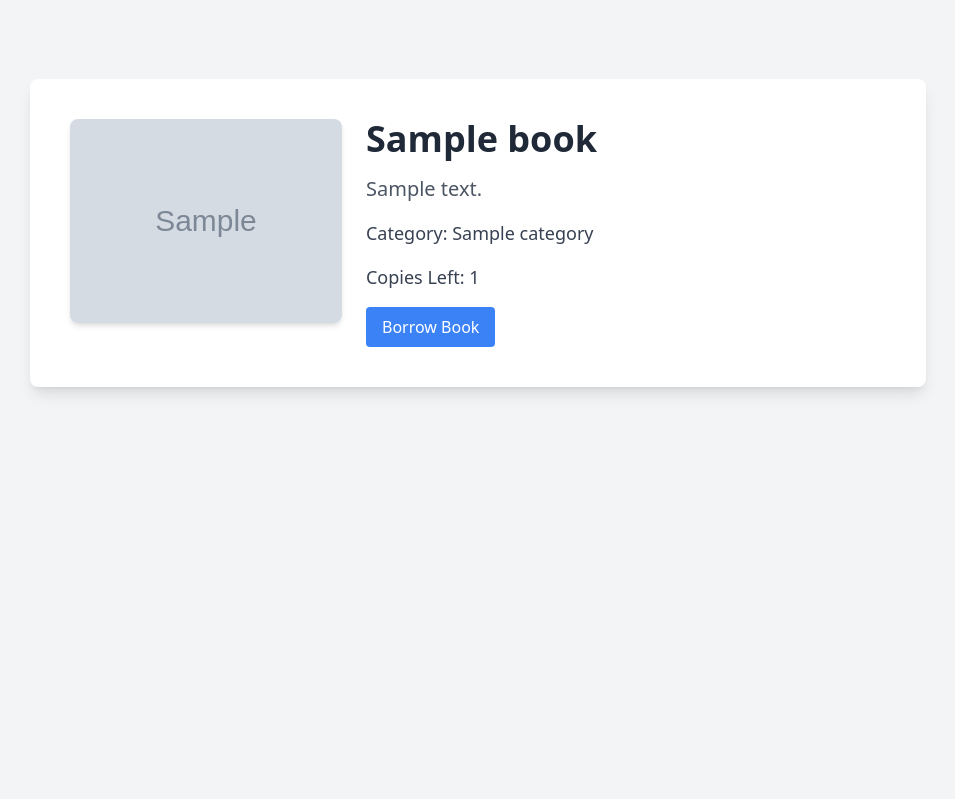
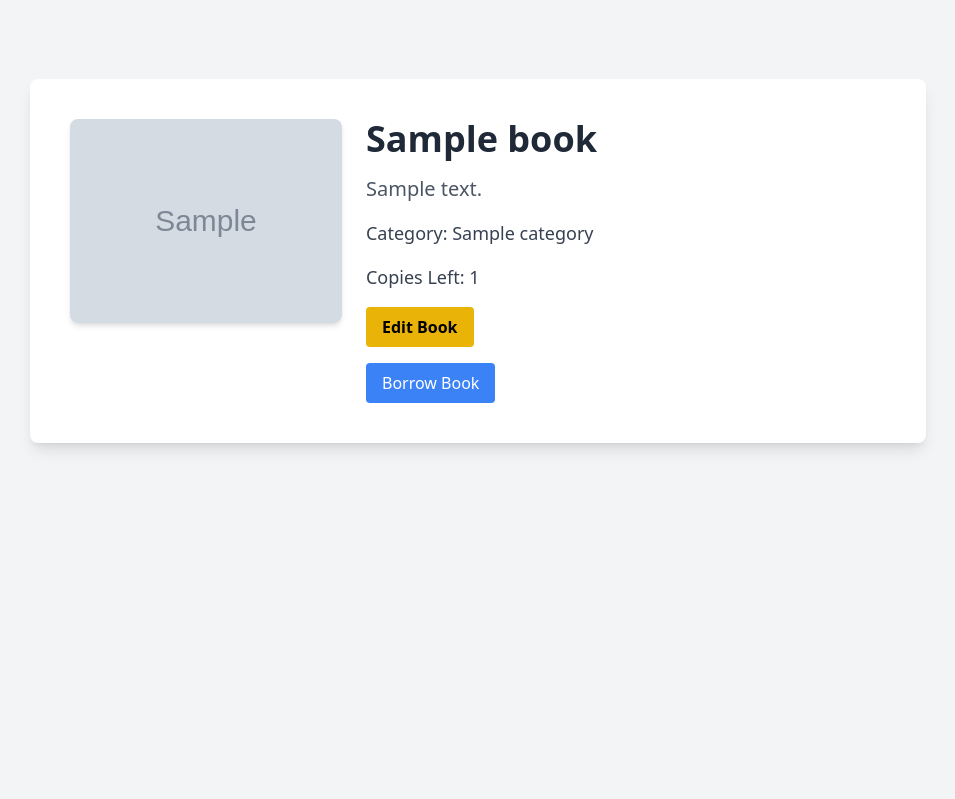
Before and after one commit to HasanAbdelhady/ITI-Final-Project-Online-Library-, a Django app: template library/books/templates/books/book_details.html in a window 1280 px wide. Shown: the part 125-924 px from the top of the page, without its empty margins (162-1117 px from the left). Run offline with Django 5.2, Linux system fonts and the light colour scheme; the template is opened without the code that fills it: values that come from a table or form of the project are taken from there, others are empty; a user stored in the database is signed in; tables that the repository leaves empty hold one stand-in row (values such as "Sample post"); grey boxes marked "Sample" are stand-in pictures; some libraries are stand-ins or nearby versions.

```diff
--- a/library/books/templates/books/book_details.html
+++ b/library/books/templates/books/book_details.html
@@ -29,13 +29,24 @@
             <!-- Book Details Section -->
             <div class="md:w-2/3 md:pl-6">
                 <h1 class="text-4xl font-bold text-gray-800 mb-4">
-                    {{ book.name}}</h1>
+                    {{ book.name }}</h1>
                 <p class="text-xl text-gray-600 mb-4">{{ book.description }}</p>
                 <p class="text-lg text-gray-700 mb-4">Category:
-                    {{book.category}}</p>
+                    {{ book.category }}</p>
                 <p class="text-lg text-gray-700 mb-4">Copies Left:
-                    {{book.copies_left }}</p>
+                    {{ book.copies_left }}</p>
 
+                <!-- Admin Actions -->
+                {% if request.user.is_superuser %}
+                <div class="mb-4">
+                    <a href="{% url 'book.edit' book.id %}"
+                        class="inline-block bg-yellow-500 text-black font-bold py-2 px-4 rounded hover:bg-yellow-600">
+                        Edit Book
+                    </a>
+                </div>
+                {% endif %}
+
+                <!-- User Actions -->
                 {% if request.user.is_authenticated %}
                 {% if has_borrowed %}
                 <form action="{% url 'book.return' book.id %}" method="post">
@@ -46,6 +57,7 @@
                     </button>
                 </form>
                 {% else %}
+
                 <form action="{% url 'book.borrow' book.id %}" method="post">
                     {% csrf_token %}
                     <button type="submit"
```
